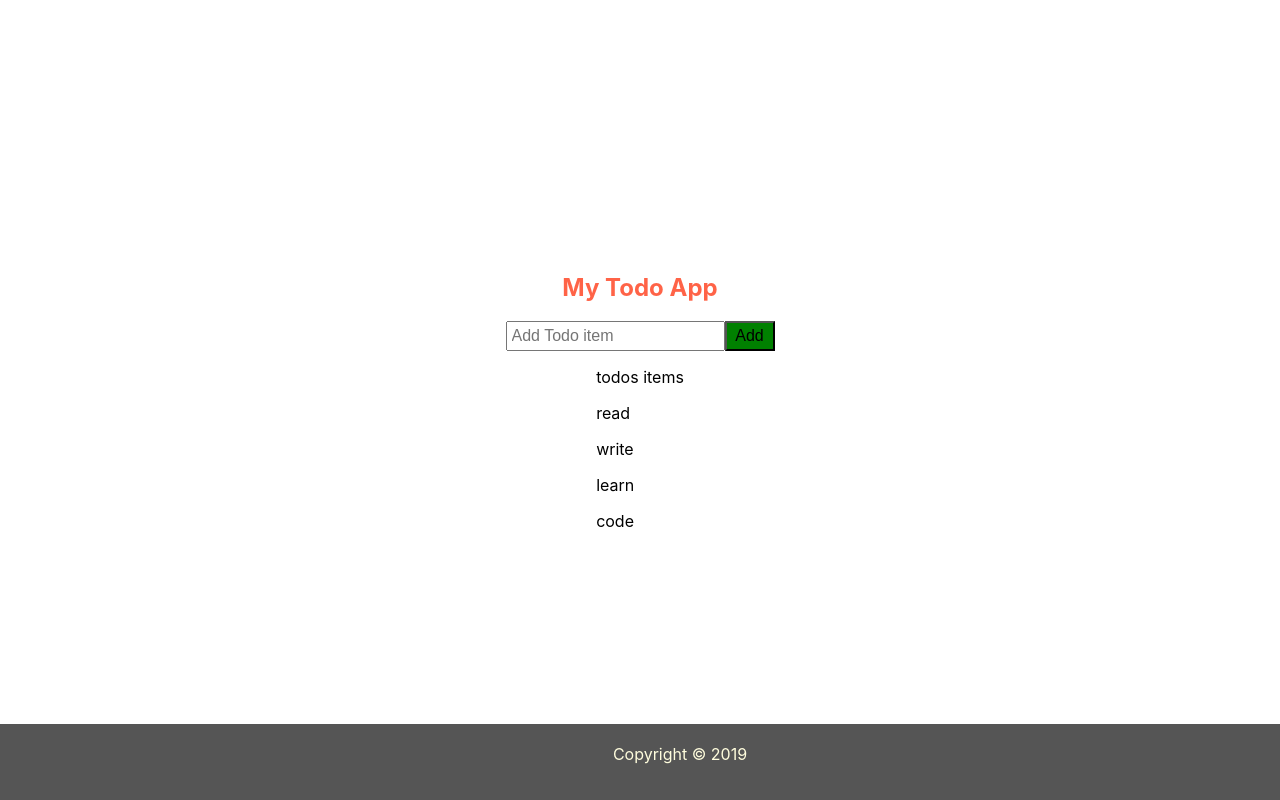
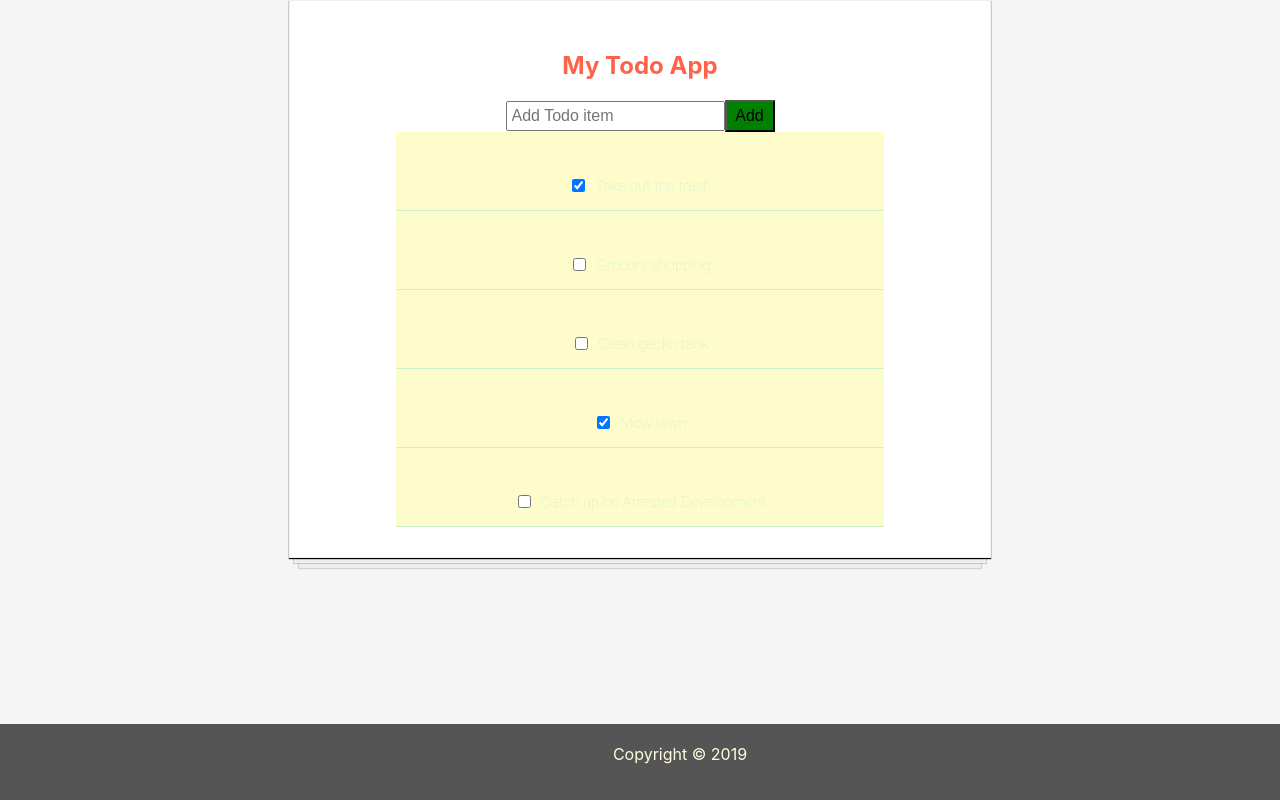
Before and after one commit to Hemlatab/todo-app, a React (Create React App) app: page / in a window 1280 px wide. Shown: the top 800 px of the page. Built offline with nearby package versions, Linux system fonts and the light colour scheme.

Commit message:
Add styles

```diff
--- a/src/components/AddTodo.css
+++ b/src/components/AddTodo.css
@@ -7,5 +7,5 @@
     width:50px;
     font-size: 16px;
     background-color: green;
-    padding: 4px;
+    padding: 5px;
 }
--- a/src/components/App.css
+++ b/src/components/App.css
@@ -3,7 +3,7 @@
   position: relative;
 }
 
-.todo-list{
+/* .todo-list{
   display:flex;
   flex-direction: column;
   justify-content: center;
@@ -11,4 +11,46 @@
   min-height: 100vh;
   width: 100vw;
 
+} */
+.todo-list{
+  background-color: #ffffff;
+  margin: auto;
+  width: 50%;
+  display: flex;
+  flex-direction: column;
+  align-items: center;
+  border: 1px solid #efefef;
+  box-shadow:
+   /*top layer*/
+  0 1px 1px rgba(0,0,0.15),
+   /*second layer*/
+   0 10px 0 -5px #eee,
+    /*third layer*/
+    0 10px 1px -4px rgba(0,0,0,0.15),
+    0 20px 0 -10px #eee,
+     /*shadow layer*/
+     0 20px 1px -9px rgba(0,0,0,0.15);
+  padding: 30px;
 }
+.todo-item{
+ display:flex;
+ justify-content: flex-start;
+ align-items: center;
+ padding: 30px 20px 0;
+ width: 70%;
+ border-bottom: 1px solid #cceecc;
+ font-family: Roboto, sans-serif;
+ font-weight: 100;
+ font-size: 15px;
+ color:#cceecc;
+
+}
+
+input[type=checkbox]{
+  margin-right: 10px;
+  font-size: 30px;
+}
+
+input[type=checkbox]:focus{
+  outline: 0;
+}
--- a/src/components/App.js
+++ b/src/components/App.js
@@ -2,17 +2,18 @@
 import './App.css';
 import Header from './Header';
 import Footer from './Footer';
-import Todos from "./Todos";
+import todosData from "./todosData";
 import AddTodo from "./AddTodo";
+import TodoItem from "./TodoItem"
 
 
   function App (){
-    let items= ['read','write','learn','code']
+    const todoItems = todosData.map(item => <TodoItem key={item.id} item={item}/>)
     return(
       <div className="todo-list">
        <Header />
        <AddTodo />
-        <Todos todoitems={items} isactive='test' />
+        {todoItems}
         <Footer />
       </div>
     )
--- a/src/components/TodoItem.css
+++ b/src/components/TodoItem.css
@@ -1,3 +1,8 @@
+body{
+    background-color: whitesmoke;
+}
+
+
 .todo-item{
     display: flex;
     justify-content: center;
--- a/src/components/TodoItem.js
+++ b/src/components/TodoItem.js
@@ -1,11 +1,11 @@
 import React from "react"
 import "./TodoItem.css"
 
-function TodoItem(){
+function TodoItem(props){
     return(
         <div className="todo-item">
-        <p><input type="checkbox" />
-        Placeholder text here</p>
+            <input type="checkbox" checked={props.item.completed}/>
+            <p>{props.item.text}</p>
 
         </div>
     )
--- a/src/components/Todos.js
+++ /dev/null
@@ -1,16 +0,0 @@
-import React from "react";
-
-function Todos(props){
-    console.log(props)
-    return(
-        <div>
-            <p>todos items</p>
-            {props.todoitems.map(function(item){
-                return <p>{item}</p>
-
-            })}
-        </div>
-    )
-}
-
-export default Todos;
--- /dev/null
+++ b/src/components/todosData.js
@@ -0,0 +1,29 @@
+const todosData = [
+    {
+        id: 1,
+        text: "Take out the trash",
+        completed: true
+    },
+    {
+        id: 2,
+        text: "Grocery shopping",
+        completed: false
+    },
+    {
+        id: 3,
+        text: "Clean gecko tank",
+        completed: false
+    },
+    {
+        id: 4,
+        text: "Mow lawn",
+        completed: true
+    },
+    {
+        id: 5,
+        text: "Catch up on Arrested Development",
+        completed: false
+    }
+]
+
+export default todosData
```
